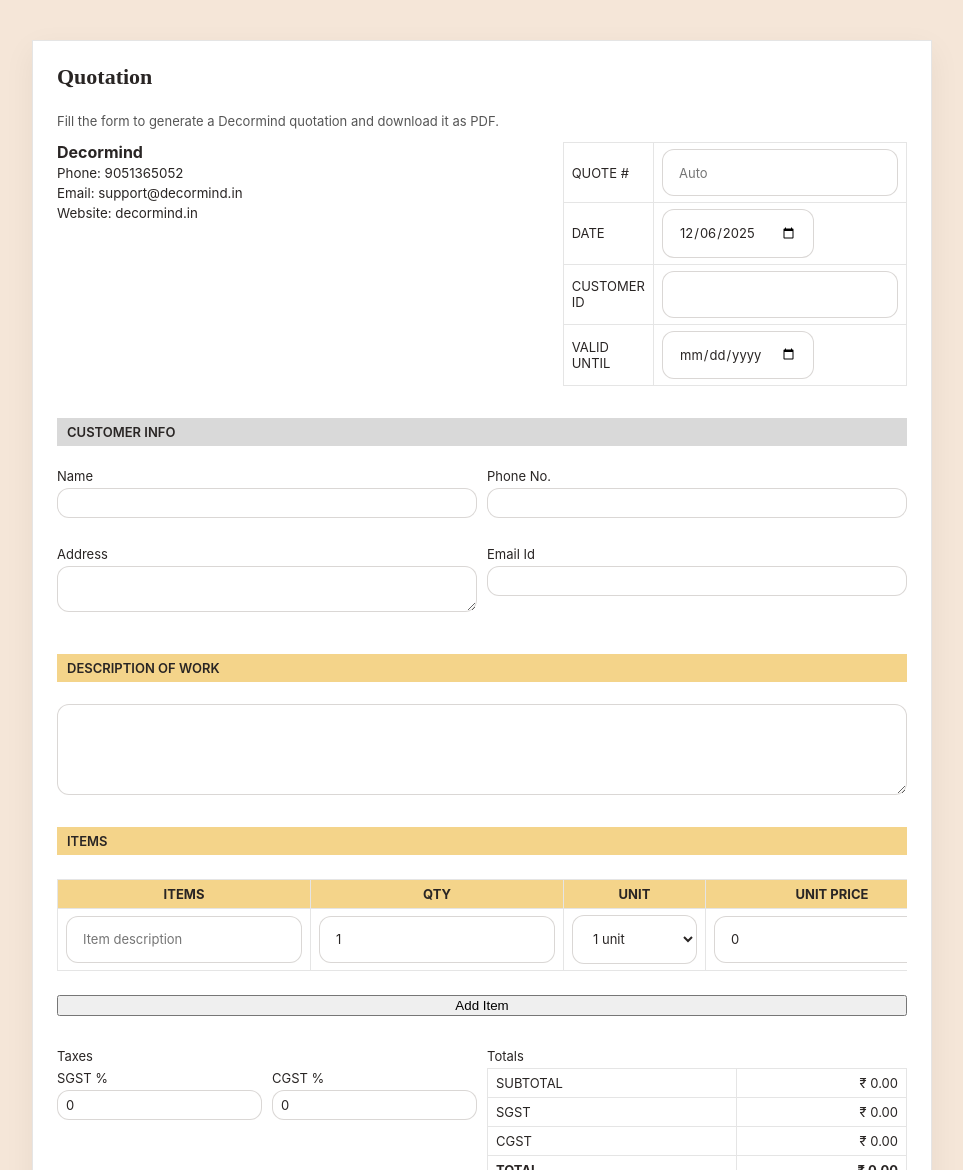
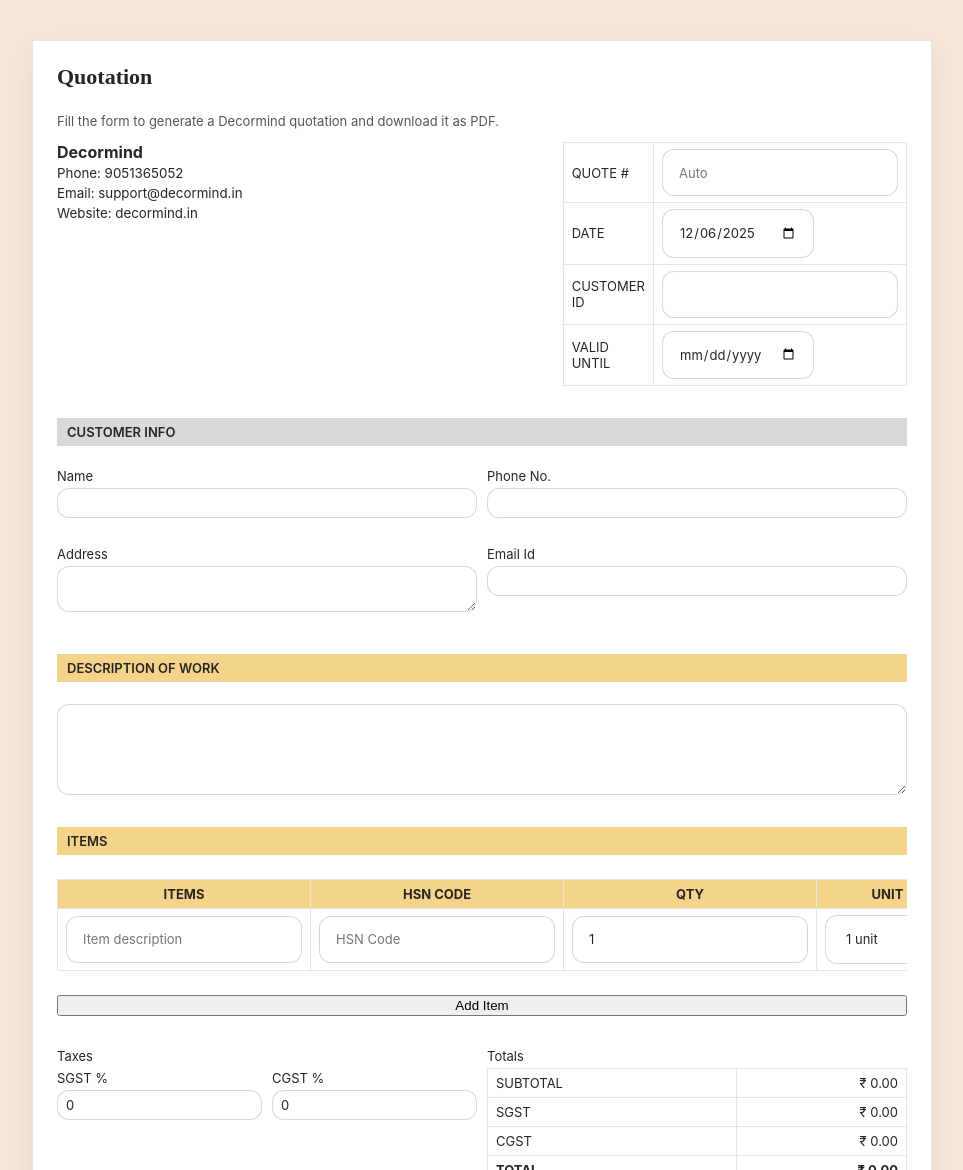
Before and after one commit to decormind9051-max/Decormind-Frontend, a plain HTML site: page quotation.html in a window 1280 px wide. Shown: the top 1170 px of the page, without its empty margins (158-1121 px from the left). Drawn offline with Linux system fonts and the light colour scheme; no server answers.

Commit message:
Update Decormind quotation layout (HSN code, columns, spacing)

```diff
--- a/quotation.html
+++ b/quotation.html
@@ -34,6 +34,7 @@
       const unit = prefill.unit || '1 unit';
       tr.innerHTML = `
         <td><input type="text" name="description" placeholder="Item description" value="${prefill.description || ''}" required></td>
+        <td><input type="text" name="hsnCode" placeholder="HSN Code" value="${prefill.hsnCode || ''}"></td>
         <td><input type="number" name="quantity" min="1" step="1" value="${prefill.quantity || 1}" oninput="recalcRow(this)" required></td>
         <td>
           <select name="unit">
@@ -107,6 +108,7 @@
       const items = Array.from(document.querySelectorAll('#items-body tr')).map(tr=>{
         return {
           description: tr.querySelector('input[name="description"]').value.trim(),
+          hsnCode: tr.querySelector('input[name="hsnCode"]').value.trim(),
           quantity: parseFloat(tr.querySelector('input[name="quantity"]').value || '0'),
           unit: tr.querySelector('select[name="unit"]').value,
           unitPrice: parseFloat(tr.querySelector('input[name="unitPrice"]').value || '0')
@@ -270,6 +272,7 @@
           <thead>
             <tr>
               <th>ITEMS</th>
+              <th>HSN CODE</th>
               <th>QTY</th>
               <th>UNIT</th>
               <th>UNIT PRICE</th>
```
